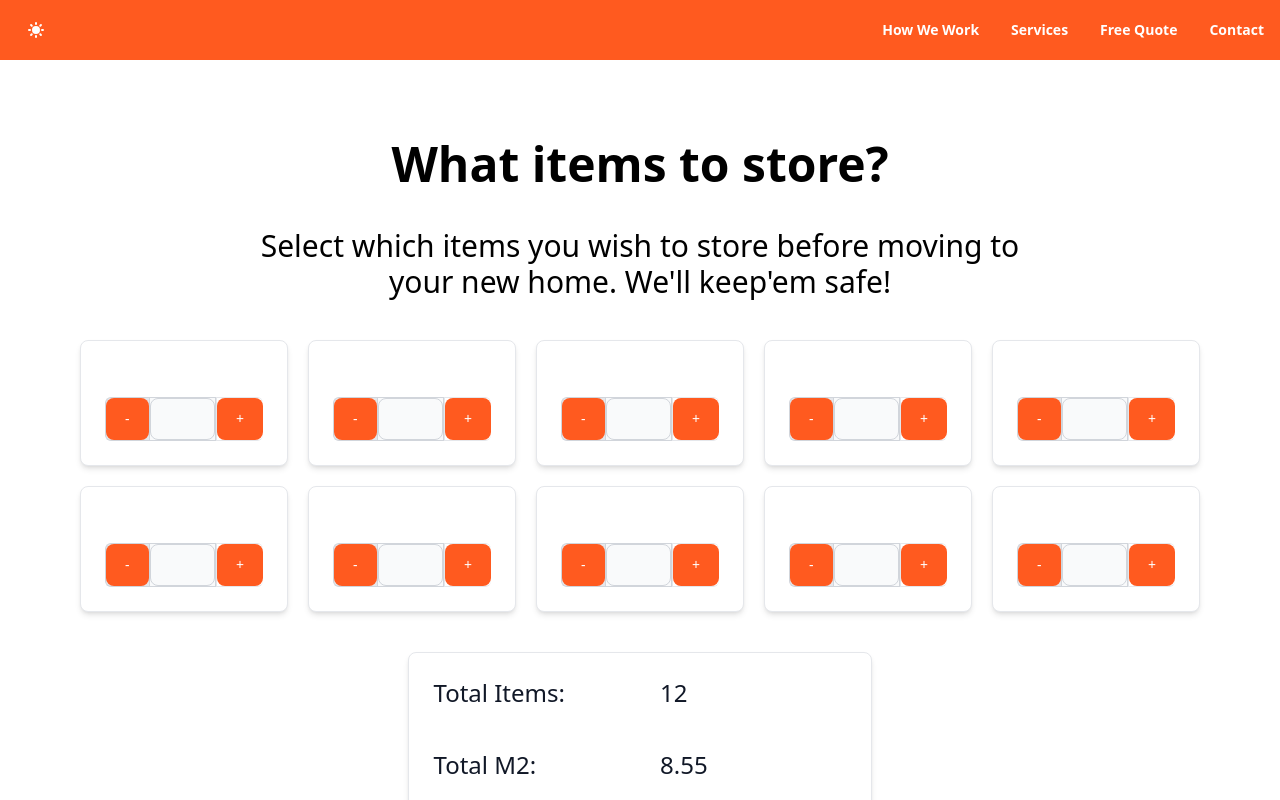
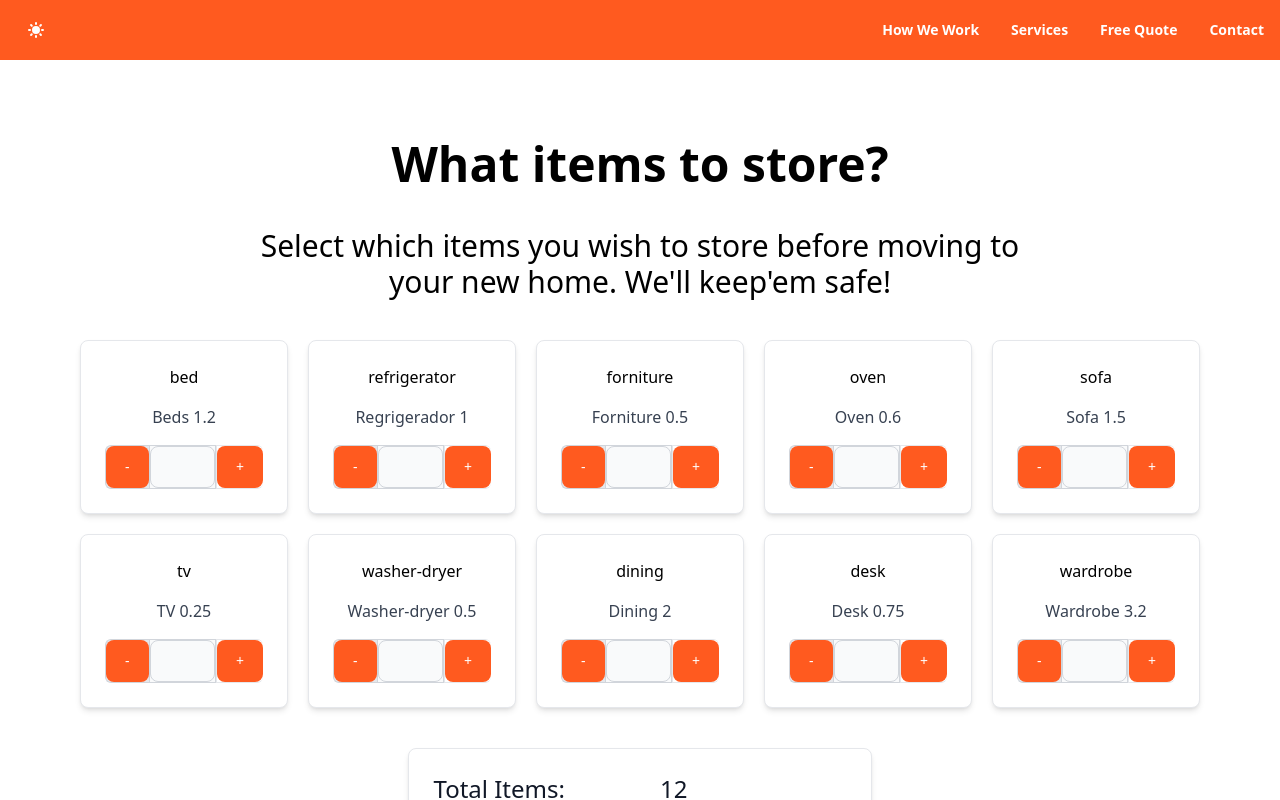
Before and after one commit to AngelLoredoAlvarez/proficent_junior_developer_challenge_1.1, a Next.js app: page / in a window 1280 px wide. Shown: the top 800 px of the page. Built offline with nearby package versions, Linux system fonts and the light colour scheme.

Commit message:
Imported the useStore() custom hook from the store.ts file tha allow to destructire the 'items' prop that contains all the items, also, used the item.map() function to render the <ItemComonent /> component with the data that comes in the 'items' array

```diff
--- a/pages/index.tsx
+++ b/pages/index.tsx
@@ -4,8 +4,11 @@ import { FooterComponent } from "../components/Footer";
 import { ItemComponent } from "../components/Item";
 import { NavBarComponent } from "../components/NavBar";
 import { SummaryComponent } from "../components/Summary";
+import { useStore } from "../data/store";
 
 function IndexPage() {
+  const { items } = useStore();
+
   return (
     <React.Fragment>
       <NavBarComponent />
@@ -22,16 +25,9 @@ function IndexPage() {
           </p>
         </div>
         <div className="mx-5 md:mx10 lg:mx-20 xl:mx-30 2xl:mx-40 grid grid-cols-1 sm:grid-cols-2 md:grid-cols-3 lg:grid-cols-4 xl:grid-cols-5 2xl:grid-cols-5 gap-5">
-          <ItemComponent />
-          <ItemComponent />
-          <ItemComponent />
-          <ItemComponent />
-          <ItemComponent />
-          <ItemComponent />
-          <ItemComponent />
-          <ItemComponent />
-          <ItemComponent />
-          <ItemComponent />
+          {items.map((data) => (
+            <ItemComponent key={data.description} {...data} />
+          ))}
         </div>
         <div className="flex justify-center mb-20">
           <SummaryComponent />
```
